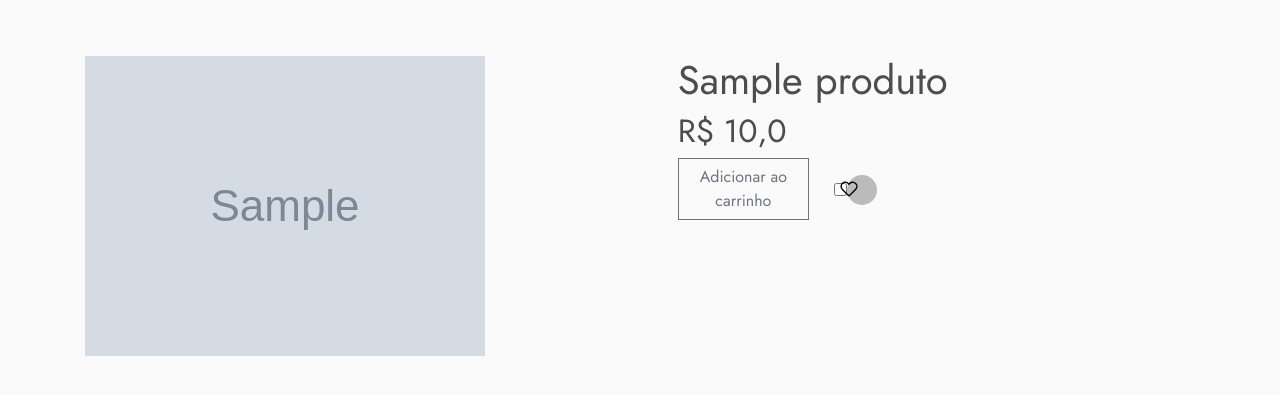
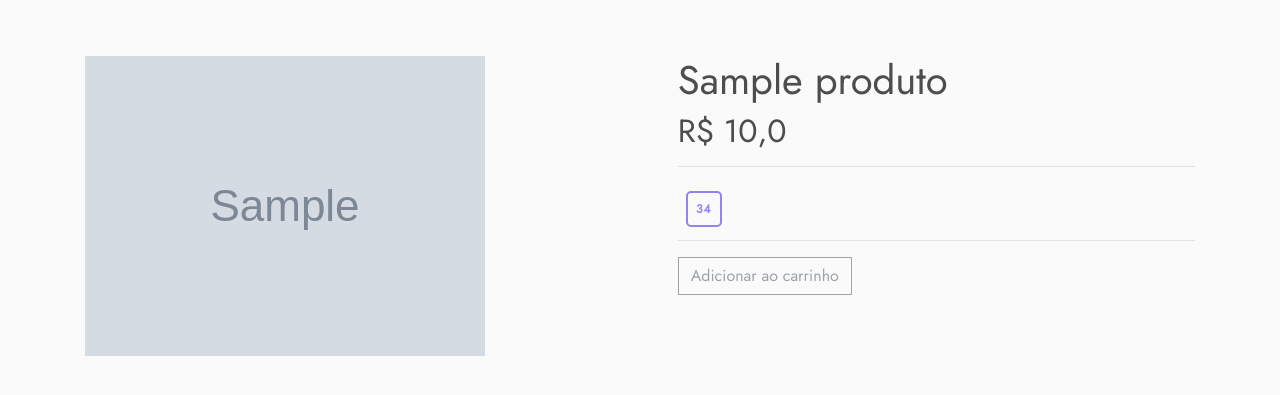
Before and after one commit to tatianysouza/DjangoEcommerce, a Django app: page /product/1/ in a window 1280 px wide. Shown: the part 70-465 px from the top of the page. Run offline with Django 5.2, Linux system fonts and the light colour scheme; tables that the repository leaves empty hold one stand-in row (values such as "Sample post"); grey boxes marked "Sample" are stand-in pictures; some libraries are stand-ins or nearby versions; some web fonts are replaced.

Commit message:
Adicionando seleção de tamanho com radios buttons na página de detalhes do produto

```diff
--- a/ecommerce/static/css/main.css
+++ b/ecommerce/static/css/main.css
@@ -5,7 +5,12 @@ body {
     font-family: "Jost", sans-serif;
 }
 
-h1, h2, h3, h4, h5, h6 {
+h1,
+h2,
+h3,
+h4,
+h5,
+h6 {
     color: hsl(0, 0%, 30%);
 }
 
@@ -49,7 +54,10 @@ h1, h2, h3, h4, h5, h6 {
     font-size: 14px;
 }
 
-.col-lg-4, .col-lg-6, .col-lg-8, .col-lg-12 {
+.col-lg-4,
+.col-lg-6,
+.col-lg-8,
+.col-lg-12 {
     margin-top: 10px;
 }
 
@@ -127,7 +135,8 @@ h1, h2, h3, h4, h5, h6 {
     border-color: transparent;
     font-size: 18px;
 }
-#dropdownMenuButton.btn.btn-warning.dropdown-toggle:hover{
+
+#dropdownMenuButton.btn.btn-warning.dropdown-toggle:hover {
     color: #3d0099;
     background-color: transparent;
     border-color: transparent;
@@ -234,3 +243,61 @@ h1, h2, h3, h4, h5, h6 {
     align-items: center;
     gap: 10px;
 }
+
+.prod-radio-tile-group {
+    display: flex;
+    flex-wrap: wrap;
+    justify-content: center;
+}
+
+.prod-radio-tile-group .prod-input-container {
+    position: relative;
+    height: 25px;
+    width: 25px;
+    margin: 0.5rem;
+}
+
+.prod-radio-tile-group .prod-input-container .prod-radio-button {
+    opacity: 0;
+    position: absolute;
+    top: 0;
+    left: 0;
+    height: 100%;
+    width: 100%;
+    margin: 0;
+    cursor: pointer;
+}
+
+.prod-radio-tile-group .prod-input-container .prod-radio-tile {
+    display: flex;
+    flex-direction: column;
+    align-items: center;
+    justify-content: center;
+    width: 100%;
+    height: 100%;
+    border: 2px solid #9283F1;
+    border-radius: 5px;
+    padding: 1rem;
+    transition: transform 300ms ease;
+}
+
+.prod-radio-tile-group .prod-input-container .prod-radio-tile-label {
+    text-align: center;
+    font-size: 0.75rem;
+    font-weight: 600;
+    letter-spacing: 1px;
+    color: #9283F1;
+    margin: 10px;
+}
+
+.prod-radio-tile-group .prod-input-container .prod-radio-button:checked+.prod-radio-tile {
+    background-color: #9283F1;
+    border: 2px solid #9283F1;
+    color: white;
+    transform: scale(1.1, 1.1);
+}
+
+.prod-radio-tile-group .prod-input-container .prod-radio-button:checked+.prod-radio-tile .prod-radio-tile-label {
+    color: white;
+    background-color: #9283F1;
+}
--- a/ecommerce/store/templates/store/product_detail.html
+++ b/ecommerce/store/templates/store/product_detail.html
@@ -7,19 +7,34 @@
     <div class="product-info">
         <h1>{{ product.name }}</h1>
         <h2>R$ {{ product.price }}</h2>
+        <hr>
         <div class="button-container">
-            <button data-product="{{product.id}}" data-action="add" class="btn btn-outline-secondary add-btn update-cart">Adicionar ao carrinho</button>
-            <label class="container">
-                <input type="checkbox">
-                <div class="checkmark-background"></div>
-                <div class="checkmark">
-                    <svg viewBox="0 0 256 256" width="18px" height="18px">
-                        <rect fill="none" height="256" width="256"></rect>
-                        <path d="M224.6,51.9a59.5,59.5,0,0,0-43-19.9,60.5,60.5,0,0,0-44,17.6L128,59.1l-7.5-7.4C97.2,28.3,59.2,26.3,35.9,47.4a59.9,59.9,0,0,0-2.3,87l83.1,83.1a15.9,15.9,0,0,0,22.6,0l81-81C243.7,113.2,245.6,75.2,224.6,51.9Z" stroke-width="20px" stroke="#000" fill="none"></path>
-                    </svg>
+            {% for tamanho in product.tamanhoproduto_set.all %}
+                <div class="prod-radio-tile-group">
+                    <div class="prod-input-container">
+                        <input id="size-{{ tamanho.id }}" class="prod-radio-button" type="radio" name="size">
+                        <div class="prod-radio-tile">
+                            <label for="size-{{ tamanho.id }}" class="prod-radio-tile-label">{{ tamanho.tamanho }}</label>
+                        </div>
+                    </div>
                 </div>
-            </label>
+            {% endfor %}
+        </div>
+        <hr>
+        <div class="button-container">
+            <button id="add-to-cart-button" data-product="{{product.id}}" data-action="add" class="btn btn-outline-secondary add-btn update-cart" disabled>Adicionar ao carrinho</button>
         </div>
     </div>
 </div>
+<script>
+    var sizeRadios = document.querySelectorAll('.prod-radio-button');
+
+    var addToCartButton = document.getElementById('add-to-cart-button');
+
+    for (var i = 0; i < sizeRadios.length; i++) {
+        sizeRadios[i].addEventListener('change', function() {
+            addToCartButton.disabled = false;
+        });
+    }
+    </script>
 {% endblock content %}
```
